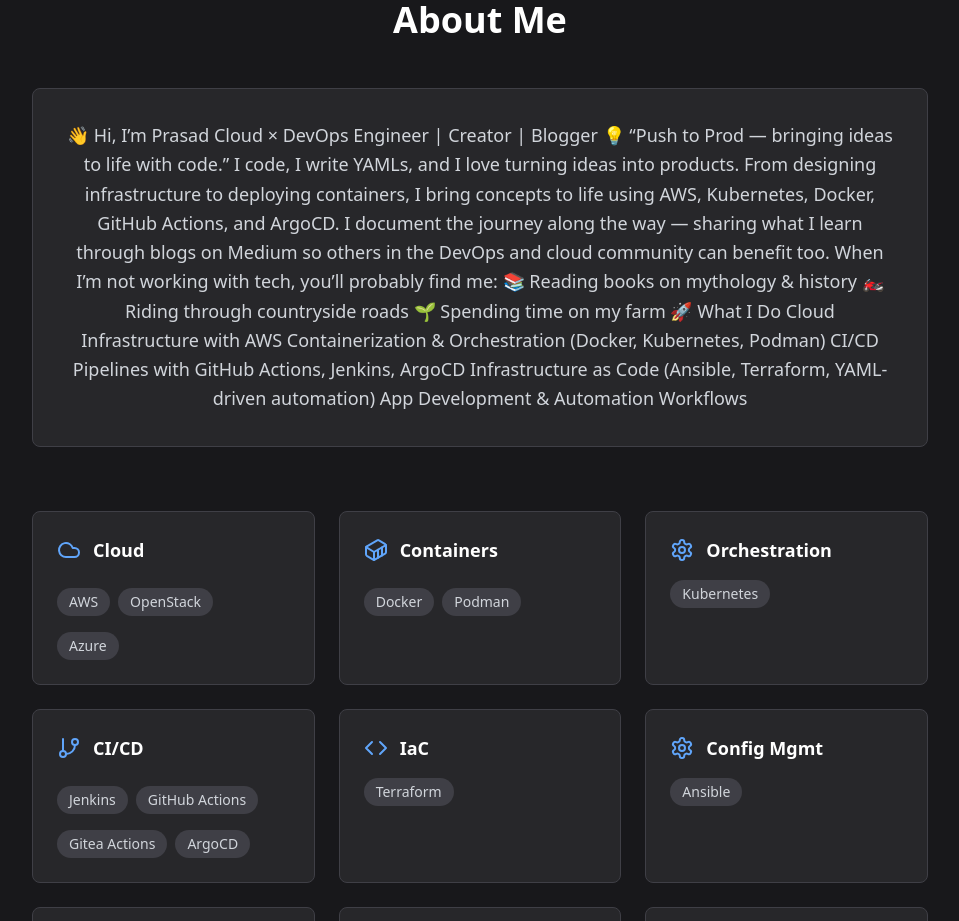
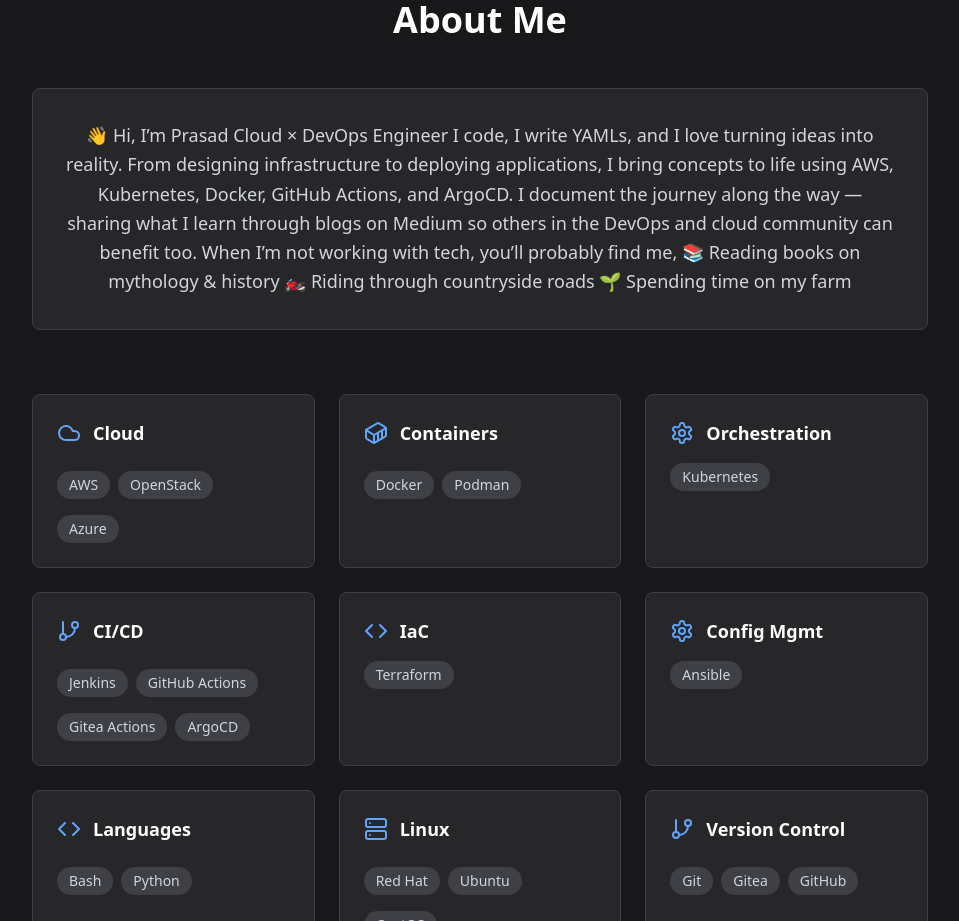
Before and after one commit to prasad3936/portfolio-bolt, a React (Vite) app: page / in a window 1280 px wide. Shown: the part 880-1801 px from the top of the page, without its empty margins (160-1119 px from the left). Built offline with nearby package versions, Linux system fonts and the light colour scheme.

Commit message:
Update About.tsx

```diff
--- a/src/components/About.tsx
+++ b/src/components/About.tsx
@@ -25,30 +25,17 @@ const About = () => {
               <p className="text-lg text-gray-300 leading-relaxed text-center">
                👋 Hi, I’m Prasad
 
-Cloud × DevOps Engineer | Creator | Blogger
+Cloud × DevOps Engineer
 
-💡 “Push to Prod — bringing ideas to life with code.”
-
-I code, I write YAMLs, and I love turning ideas into products. From designing infrastructure to deploying containers, I bring concepts to life using AWS, Kubernetes, Docker, GitHub Actions, and ArgoCD.
+I code, I write YAMLs, and I love turning ideas into reality. From designing infrastructure to deploying applications, I bring concepts to life using AWS, Kubernetes, Docker, GitHub Actions, and ArgoCD.
 
 I document the journey along the way — sharing what I learn through blogs on Medium so others in the DevOps and cloud community can benefit too.
 
-When I’m not working with tech, you’ll probably find me:
+When I’m not working with tech, you’ll probably find me,
 📚 Reading books on mythology & history
 🏍️ Riding through countryside roads
 🌱 Spending time on my farm
 
-🚀 What I Do
-
-Cloud Infrastructure with AWS
-
-Containerization & Orchestration (Docker, Kubernetes, Podman)
-
-CI/CD Pipelines with GitHub Actions, Jenkins, ArgoCD
-
-Infrastructure as Code (Ansible, Terraform, YAML-driven automation)
-
-App Development & Automation Workflows
               </p>
             </div>
           </div>
```
